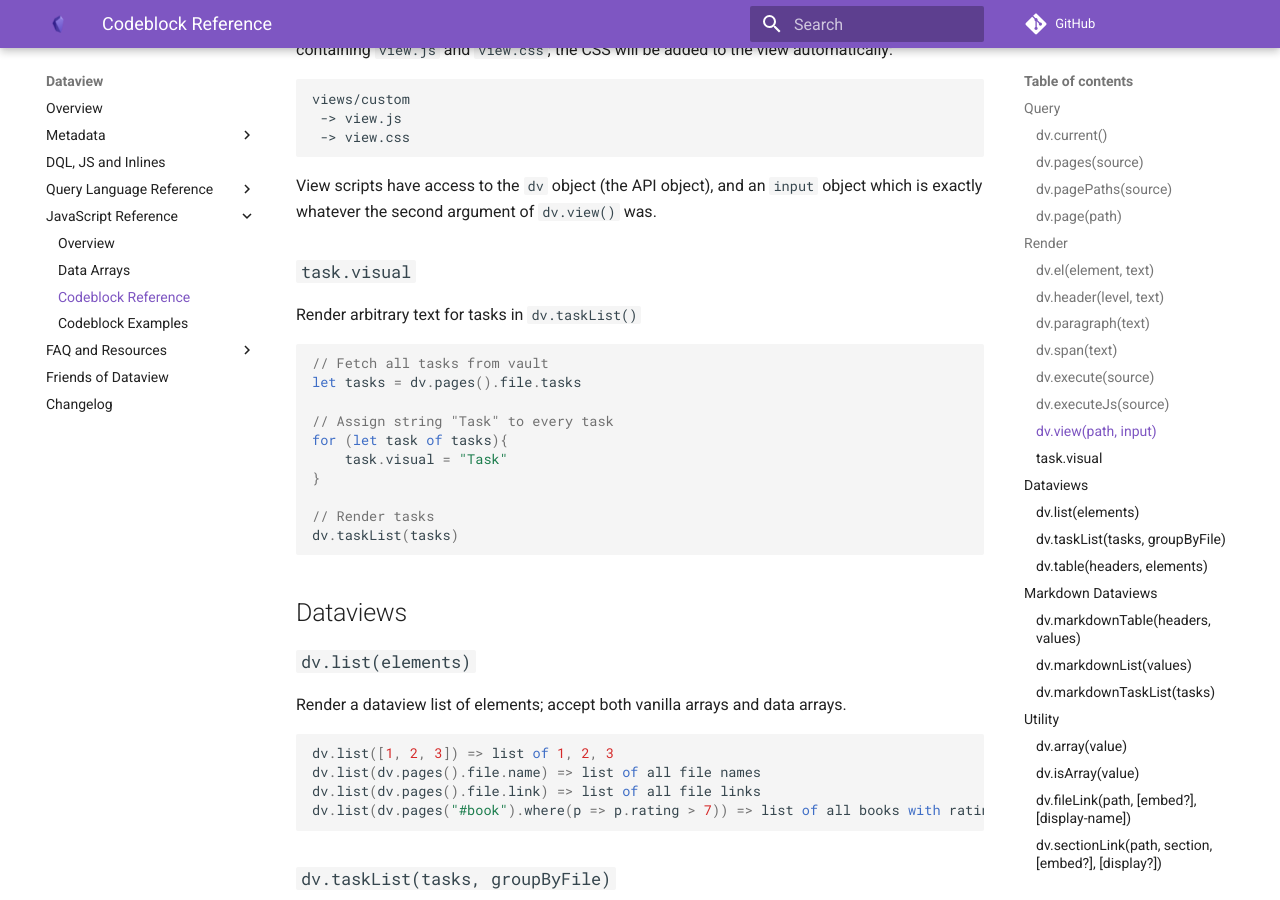
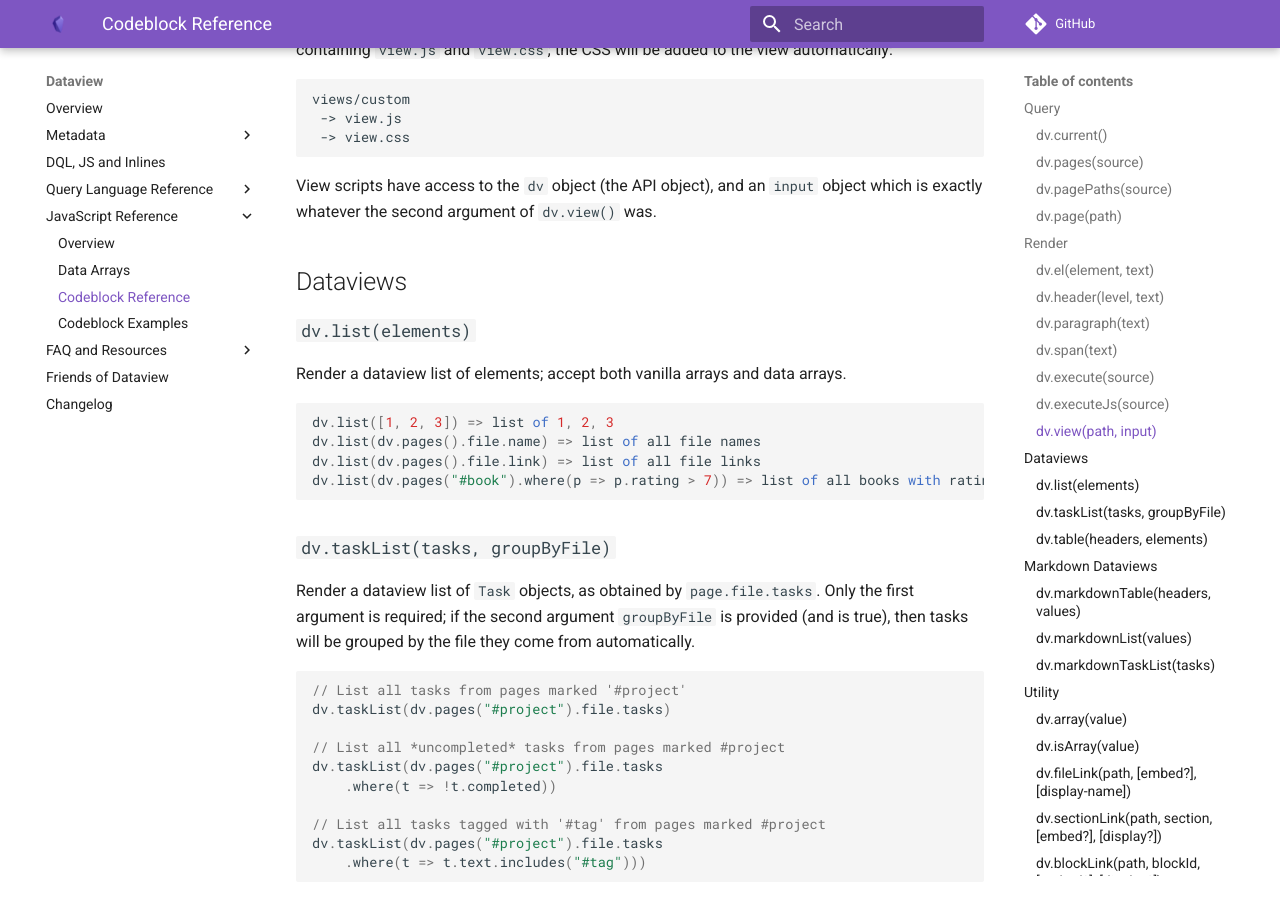
Before and after one commit to blacksmithgu/obsidian-dataview, an MkDocs documentation site: the page built from docs/docs/api/code-reference.md, in a window 1280 px wide and 900 px high, scrolled down 2816 px. Built offline with MkDocs 1.6.1 and Material for MkDocs 9.7.7, drawn with Linux system fonts in a browser that asks for light colours; comment, search, counter and statistics services are not loaded.

Commit message:
Removed task.visual from api/code.reference.md

````diff
--- a/docs/docs/api/code-reference.md
+++ b/docs/docs/api/code-reference.md
@@ -134,23 +134,6 @@ views/custom
 
 View scripts have access to the `dv` object (the API object), and an `input` object which is exactly whatever the second
 argument of `dv.view()` was.
-
-### `task.visual`
-
-Render arbitrary text for tasks in `dv.taskList()`
-
-```js
-// Fetch all tasks from vault
-let tasks = dv.pages().file.tasks
-
-// Assign string "Task" to every task
-for (let task of tasks){
-	task.visual = "Task"
-}
-
-// Render tasks
-dv.taskList(tasks)
-```
 
 ## Dataviews
 
````
